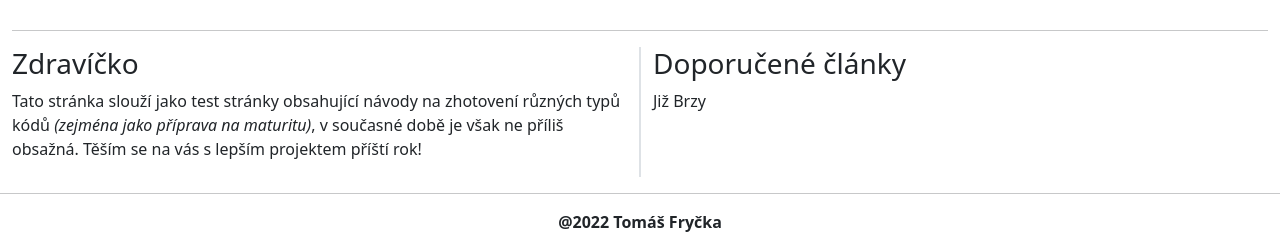
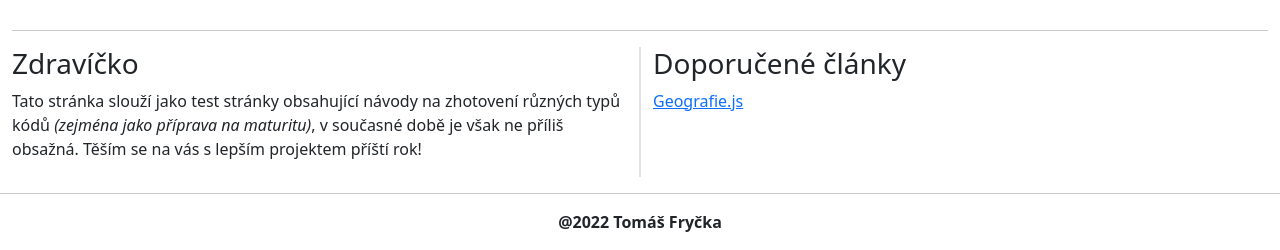
Before and after one commit to KekToor/SSPUGuide, a Django app: page /home/ in a window 1280 px wide. Shown: the part 705-955 px from the top of the page. Run offline with Django 4.2, Linux system fonts and the light colour scheme; some libraries are stand-ins or nearby versions.

Commit message:
V0.72 - Další drobné úpravy

```diff
--- a/guide/templates/index.html
+++ b/guide/templates/index.html
@@ -55,7 +55,7 @@
         <div class="col-lg-6 col-md-12 border-start">
             <h3>Doporučené články</h3>
             <p>
-                Již Brzy
+                 <a href="{% url 'code_detail' 1 %}">Geografie.js</a>
             </p>
         </div>
     </div>
```
Also changed, not shown: db.sqlite3, 1 other file.
